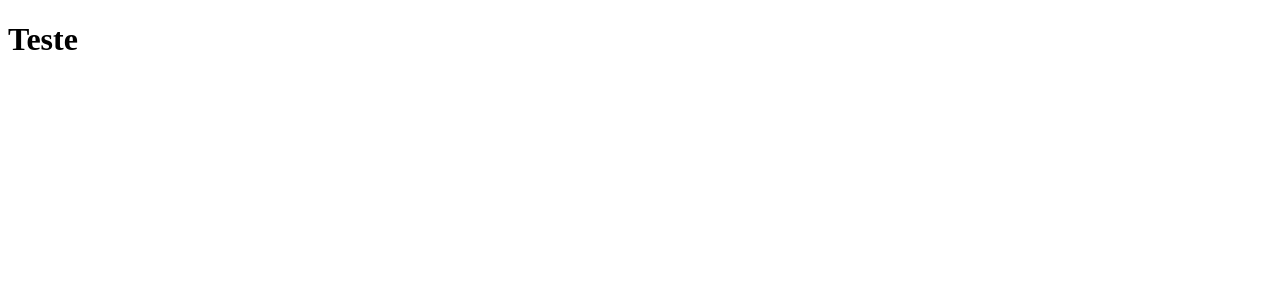
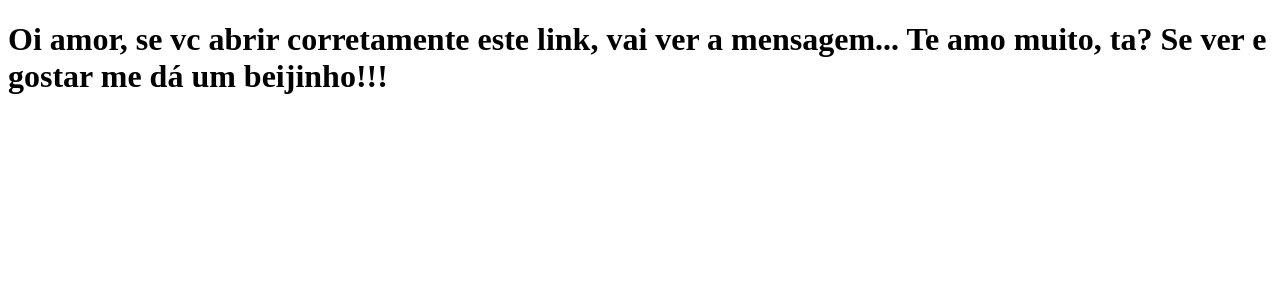
Before and after one commit to crondinelli/tabnews_curso.dev, a Next.js app: page / in a window 1280 px wide. Shown: the top 300 px of the page. Built offline with nearby package versions, Linux system fonts and the light colour scheme.

Commit message:
alterei o texto

```diff
--- a/pages/index.js
+++ b/pages/index.js
@@ -1,5 +1,5 @@
 function Home() {
-    return <h1>Teste</h1>
+    return <h1>Oi amor, se vc abrir corretamente este link, vai ver a mensagem...  Te amo muito, ta? Se ver e gostar me dá um beijinho!!!</h1>
 }
 
 export default Home;
```
